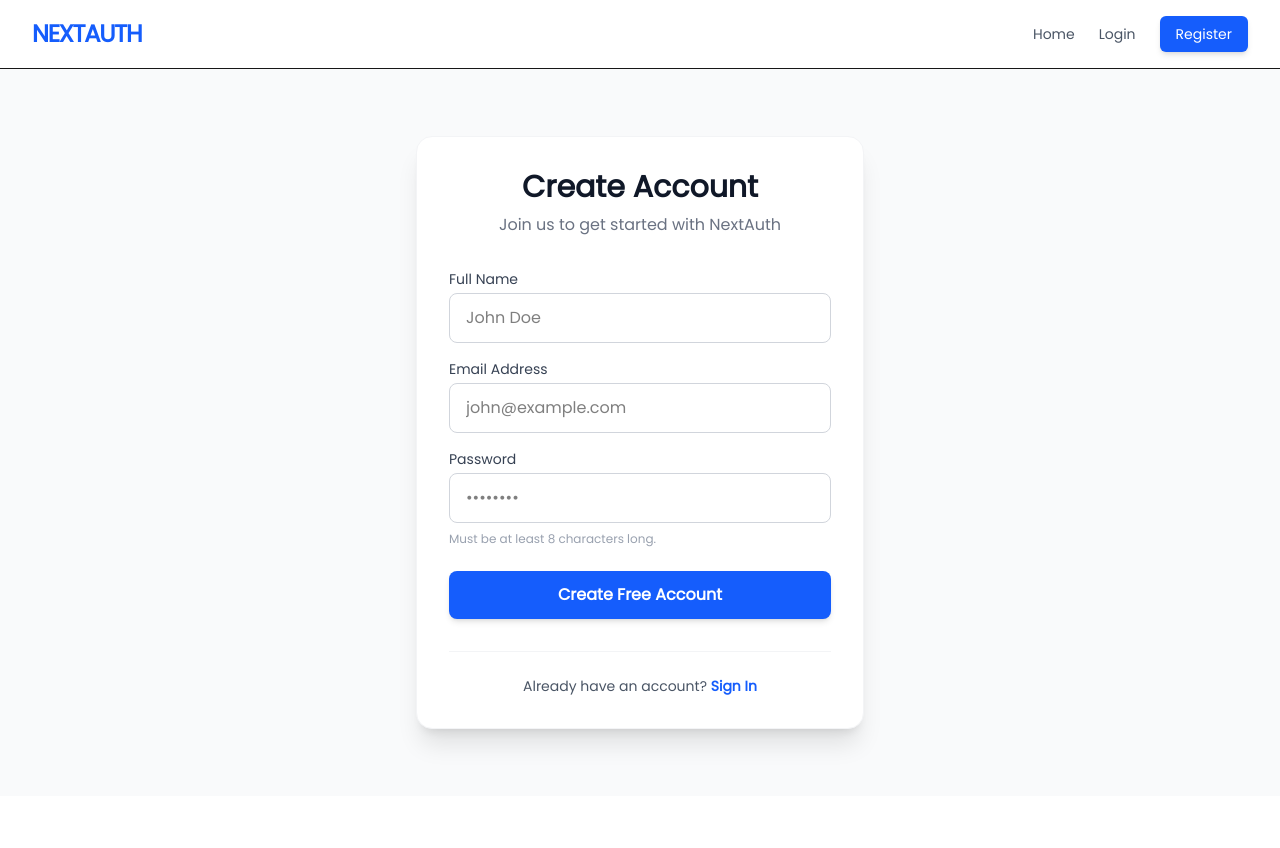
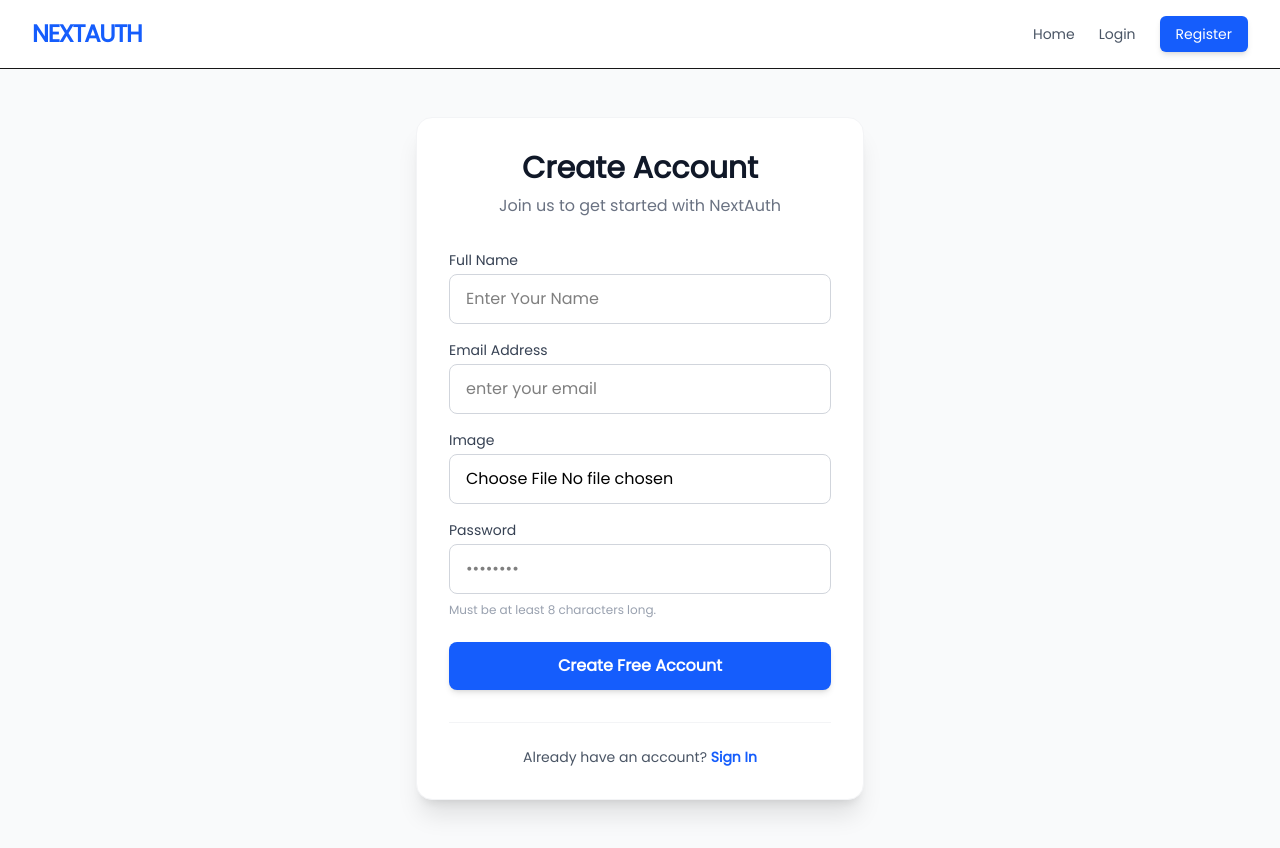
Before and after one commit to EmonHira135923/NextAuthJs-Authenctication, a Next.js app: page /reg in a window 1280 px wide. Before the commit the page ends 800 px from the top, so only its background shows below. Built offline with nearby package versions, Linux system fonts and the light colour scheme; no server answers.

Commit message:
Registration succssfully done

```diff
--- /dev/null
+++ b/src/Componets/Forms/RegisterForm.jsx
@@ -0,0 +1,106 @@
+"use client";
+import { DomainURL } from "@/utils/DomainURL";
+import React from "react";
+
+const RegisterForm = () => {
+  const handleform = async (e) => {
+    e.preventDefault();
+    const form = e.target;
+
+    const formData = new FormData();
+    formData.append("name", form.name.value);
+    formData.append("email", form.email.value);
+    formData.append("password", form.password.value);
+    formData.append("image", form.image.files[0]); // real file
+
+    console.log("registration successfully");
+
+    const res = await fetch(`${DomainURL}/auth/register`, {
+      method: "POST",
+      body: formData, // 🔥 No headers!
+    });
+
+    const data = await res.json();
+    console.log("data", data);
+
+    // check success
+    if (data.success && data.result?.insertedId) {
+      alert("Form Submitted");
+      form.reset();
+    } else {
+      alert("Registration failed: " + (data.message || "Unknown error"));
+    }
+  };
+  return (
+    <div>
+      <form onSubmit={handleform} className="space-y-4 text-black">
+        {/* Full Name Field */}
+        <div>
+          <label className="block text-sm font-medium text-gray-700 mb-1">
+            Full Name
+          </label>
+          <input
+            type="text"
+            name="name"
+            placeholder="Enter Your Name"
+            className="w-full px-4 py-3 rounded-lg border border-gray-300 focus:ring-2 focus:ring-blue-500 focus:border-transparent outline-none transition-all"
+            required
+          />
+        </div>
+
+        {/* Email Field */}
+        <div>
+          <label className="block text-sm font-medium text-gray-700 mb-1">
+            Email Address
+          </label>
+          <input
+            type="email"
+            name="email"
+            placeholder="enter your email"
+            className="w-full px-4 py-3 rounded-lg border border-gray-300 focus:ring-2 focus:ring-blue-500 focus:border-transparent outline-none transition-all"
+            required
+          />
+        </div>
+
+        {/* Image Field */}
+        <div>
+          <label className="block text-sm font-medium text-gray-700 mb-1">
+            Image
+          </label>
+          <input
+            type="file"
+            name="image"
+            className="w-full px-4 py-3 rounded-lg border border-gray-300 focus:ring-2 focus:ring-blue-500 focus:border-transparent outline-none transition-all"
+          />
+        </div>
+
+        {/* Password Field */}
+        <div>
+          <label className="block text-sm font-medium text-gray-700 mb-1">
+            Password
+          </label>
+          <input
+            type="password"
+            name="password"
+            placeholder="••••••••"
+            className="w-full px-4 py-3 rounded-lg border border-gray-300 focus:ring-2 focus:ring-blue-500 focus:border-transparent outline-none transition-all"
+            required
+          />
+          <p className="text-xs text-gray-400 mt-2">
+            Must be at least 8 characters long.
+          </p>
+        </div>
+
+        {/* Submit Button */}
+        <button
+          type="submit"
+          className="w-full bg-blue-600 text-white py-3 rounded-lg font-semibold hover:bg-blue-700 transition-colors shadow-md active:scale-[0.98] mt-2"
+        >
+          Create Free Account
+        </button>
+      </form>
+    </div>
+  );
+};
+
+export default RegisterForm;
--- a/src/app/(Fronted)/reg/page.jsx
+++ b/src/app/(Fronted)/reg/page.jsx
@@ -1,5 +1,6 @@
 import React from "react";
 import Link from "next/link";
+import RegisterForm from "@/Componets/Forms/RegisterForm";
 
 const Registration = () => {
   return (
@@ -14,57 +15,7 @@ const Registration = () => {
         </div>
 
         {/* Form */}
-        <form className="space-y-4 text-black">
-          {/* Full Name Field */}
-          <div>
-            <label className="block text-sm font-medium text-gray-700 mb-1">
-              Full Name
-            </label>
-            <input
-              type="text"
-              placeholder="John Doe"
-              className="w-full px-4 py-3 rounded-lg border border-gray-300 focus:ring-2 focus:ring-blue-500 focus:border-transparent outline-none transition-all"
-              required
-            />
-          </div>
-
-          {/* Email Field */}
-          <div>
-            <label className="block text-sm font-medium text-gray-700 mb-1">
-              Email Address
-            </label>
-            <input
-              type="email"
-              placeholder="john@example.com"
-              className="w-full px-4 py-3 rounded-lg border border-gray-300 focus:ring-2 focus:ring-blue-500 focus:border-transparent outline-none transition-all"
-              required
-            />
-          </div>
-
-          {/* Password Field */}
-          <div>
-            <label className="block text-sm font-medium text-gray-700 mb-1">
-              Password
-            </label>
-            <input
-              type="password"
-              placeholder="••••••••"
-              className="w-full px-4 py-3 rounded-lg border border-gray-300 focus:ring-2 focus:ring-blue-500 focus:border-transparent outline-none transition-all"
-              required
-            />
-            <p className="text-xs text-gray-400 mt-2">
-              Must be at least 8 characters long.
-            </p>
-          </div>
-
-          {/* Submit Button */}
-          <button
-            type="submit"
-            className="w-full bg-blue-600 text-white py-3 rounded-lg font-semibold hover:bg-blue-700 transition-colors shadow-md active:scale-[0.98] mt-2"
-          >
-            Create Free Account
-          </button>
-        </form>
+        <RegisterForm />
 
         {/* Footer */}
         <div className="mt-8 pt-6 border-t border-gray-100 text-center">
--- a/src/app/(Server)/api/auth/register/route.js
+++ b/src/app/(Server)/api/auth/register/route.js
@@ -39,32 +39,62 @@ export async function GET(request) {
 export async function POST(request) {
   try {
     const userCollection = await getUsers();
-    const query = await request.json();
 
-    // logic here.
+    let name, email, password, image;
+    const contentType = request.headers.get("content-type") || "";
+
+    if (contentType.includes("application/json")) {
+      const body = await request.json();
+      name = body.name;
+      email = body.email;
+      password = body.password;
+      image = body.image;
+    } else if (contentType.includes("multipart/form-data")) {
+      const formData = await request.formData();
+      name = formData.get("name");
+      email = formData.get("email");
+      password = formData.get("password");
+      image = formData.get("image"); // File object
+    } else {
+      return Response.json(
+        { message: "Unsupported Content-Type", success: false },
+        { status: 415 },
+      );
+    }
+
+    // Validation
+    if (!name || !email || !password) {
+      return Response.json(
+        { message: "All Fields are required", success: false },
+        { status: 400 },
+      );
+    }
+
+    const existingUser = await userCollection.findOne({ email });
+    if (existingUser) {
+      return Response.json(
+        { message: "User Already Exists", success: false },
+        { status: 409 },
+      );
+    }
 
     const data = {
-      ...query,
+      name,
+      email,
+      password,
+      image,
       created_at: new Date(),
     };
+
     const result = await userCollection.insertOne(data);
-    // console.log("query", query);
+
     return Response.json(
-      {
-        message: "Added User Data successfully.",
-        success: true,
-        result,
-      },
+      { message: "Added User Data successfully", success: true, result },
       { status: 201 },
     );
   } catch (error) {
-    // console.error("Database Error:", error);
     return Response.json(
-      {
-        message: "Failed to added user",
-        success: false,
-        error: error.message,
-      },
+      { message: "Failed to add user", success: false, error: error.message },
       { status: 500 },
     );
   }
--- /dev/null
+++ b/src/utils/DomainURL.js
@@ -0,0 +1 @@
+export const DomainURL = process.env.NEXT_PUBLIC_SITE_DOMAIN;
```
